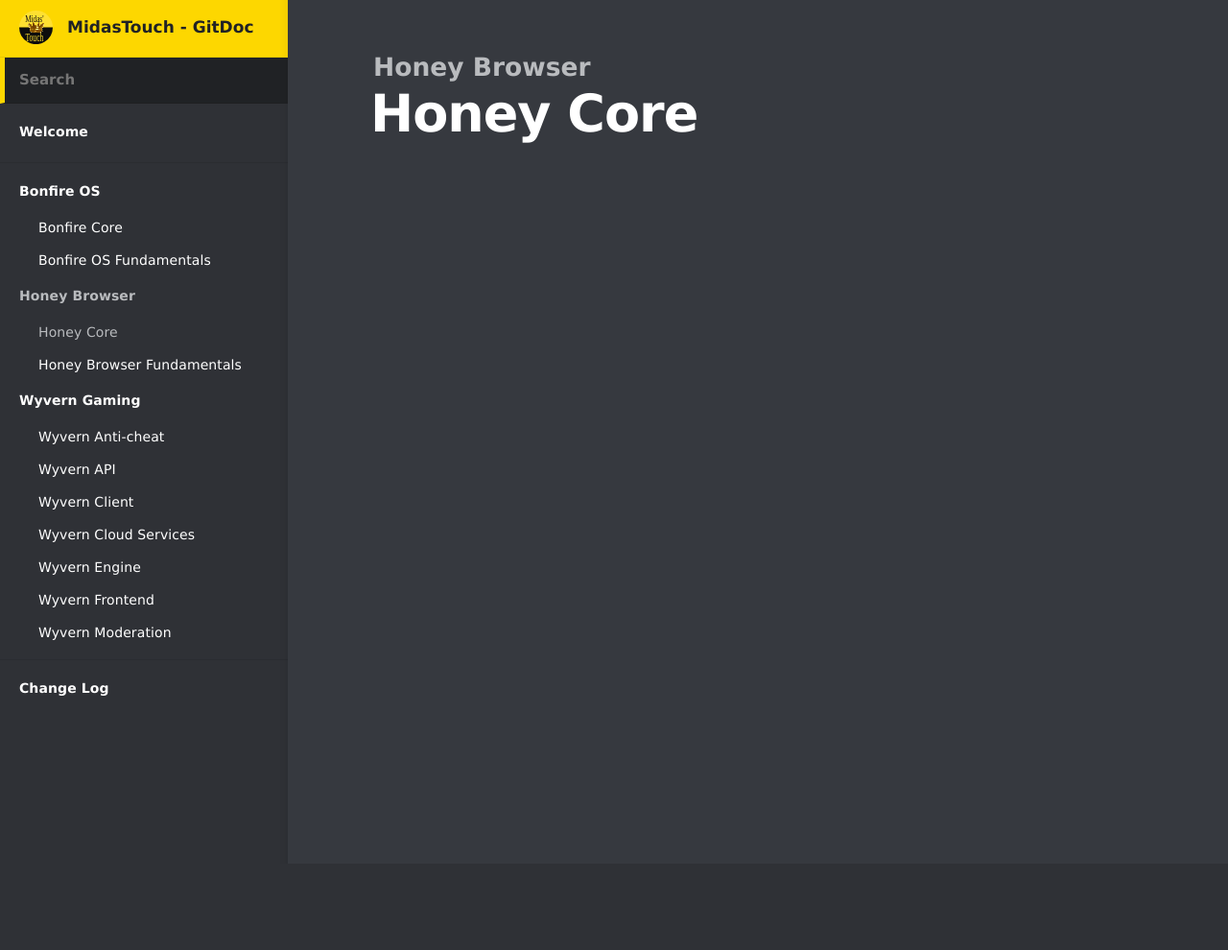
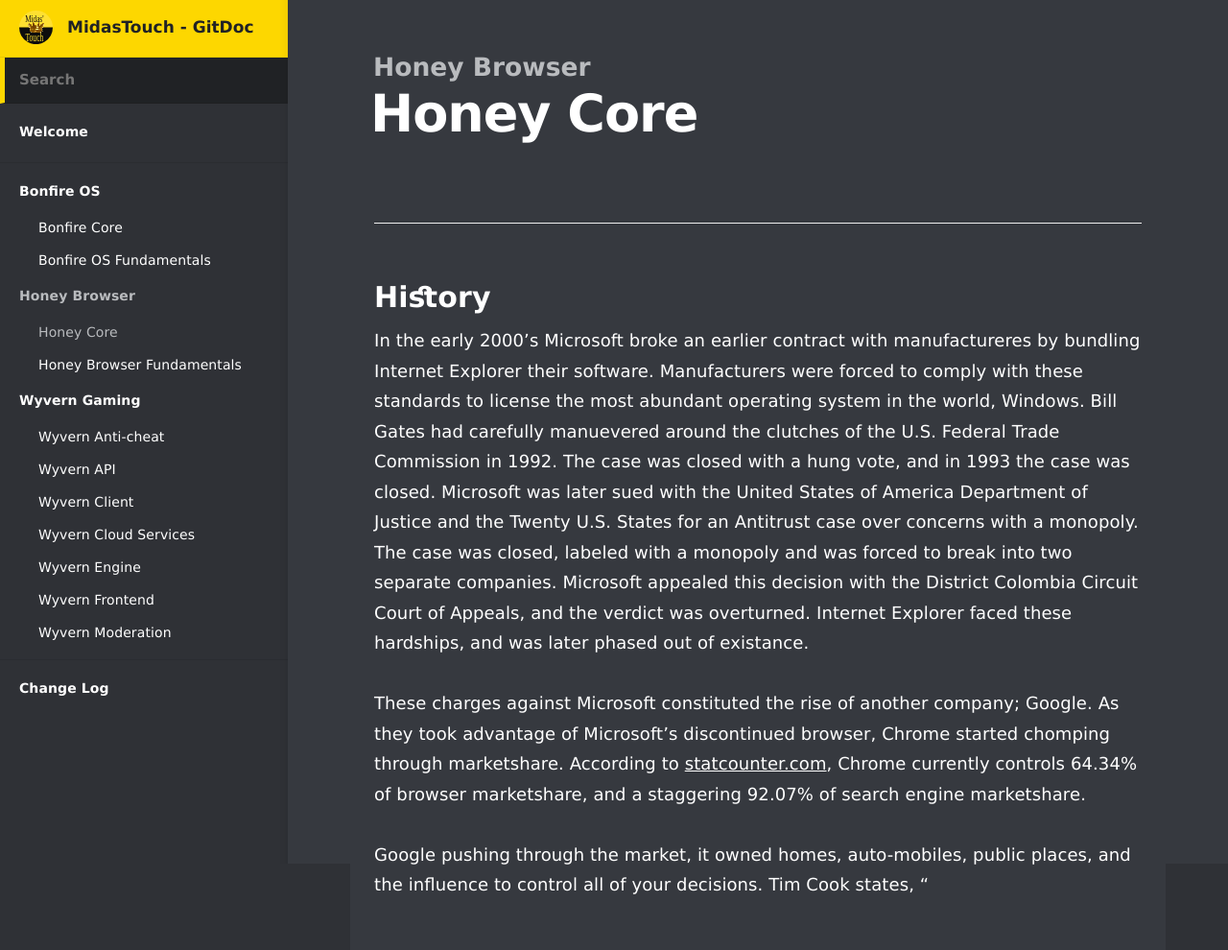
Before and after one commit to MidasTouch-MT/MidasTouch-MT.github.io, a Jekyll site: the page built from _docs/honey-browser/honey-core.md, in a window 1280 px wide. Shown: the whole page at 96% size. Built offline with Jekyll 4.4.1, drawn with Linux system fonts in a browser that asks for light colours; before the commit the page ends 900 px from its top, so only the background shows below that.

```diff
--- a/_docs/honey-browser/honey-core.md
+++ b/_docs/honey-browser/honey-core.md
@@ -3,3 +3,23 @@ title: Honey Core
 category: Honey Browser
 order: 1
 ---
+
+### History
+
+In the early 2000's Microsoft broke an earlier contract with manufactureres by bundling Internet Explorer their software.
+Manufacturers were forced to comply with these standards to license the most abundant operating system in the world, Windows.
+Bill Gates had carefully manuevered around the clutches of the U.S. Federal Trade Commission in 1992.
+The case was closed with a hung vote, and in 1993 the case was closed.
+Microsoft was later sued with the United States of America Department of Justice and the Twenty U.S. States for an Antitrust case over concerns with a monopoly.
+The case was closed, labeled with a monopoly and was forced to break into two separate companies.
+Microsoft appealed this decision with the District Colombia Circuit Court of Appeals, and the verdict was overturned.
+Internet Explorer faced these hardships, and was later phased out of existance.
+<br>
+
+These charges against Microsoft constituted the rise of another company; Google.
+As they took advantage of Microsoft's discontinued browser, Chrome started chomping through marketshare.
+According to [statcounter.com](https://statcounter.com), Chrome currently controls 64.34% of browser marketshare, and a staggering 92.07% of search engine marketshare.
+<br>
+
+Google pushing through the market, it owned homes, auto-mobiles, public places, and the influence to control all of your decisions.
+Tim Cook states, "
```
